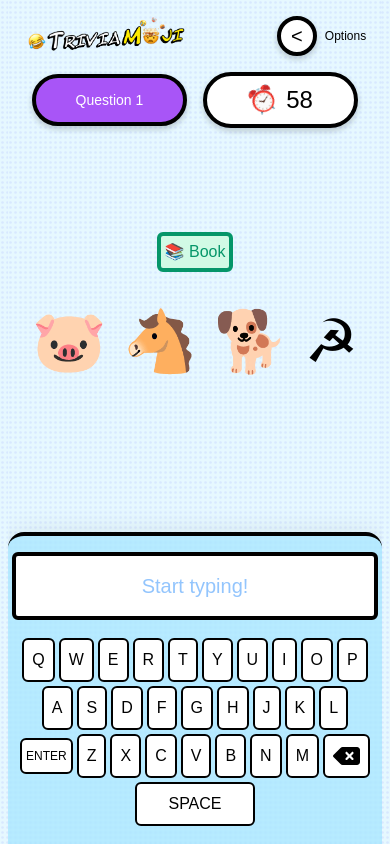
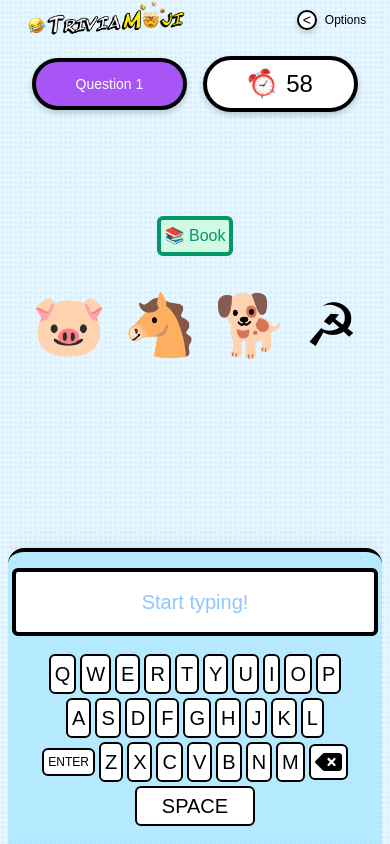
Before and after one commit to eliotrhys/emojiroyale, a Next.js app: page /game in a window 390 px wide. Built offline with nearby package versions, Linux system fonts and the light colour scheme; a web font is replaced by a local one.

Commit message:
full width calc

```diff
--- a/components/CongratulationsScreen.tsx
+++ b/components/CongratulationsScreen.tsx
@@ -36,7 +36,7 @@ export default function CongratulationsScreen(props: CongratulationsScreenProps)
   }
 
   return (
-    <div className="min-h-[calc(100vh-56px)] min-w-screen text-center relative">
+    <div className="min-h-[calc(100vh-40px)] lg:min-h-[calc(100vh-56px)] min-w-screen text-center relative">
       <div className="container mx-auto px-4 h-full">
         <div className="grid h-full">
 
--- a/components/GameForm.tsx
+++ b/components/GameForm.tsx
@@ -25,6 +25,7 @@ export default function GameForm() {
   // Initialisation
   const [questionIndex, setQuestionIndex] = useState(0);
   const [isMenuOpen, setIsMenuOpen] = useState(false);
+  const [windowHeight, setWindowHeight] = useState(0);
 
   // Question details
   const [count, setCount] = useState(0);
@@ -48,6 +49,26 @@ export default function GameForm() {
 
   // Shuffle the questions array and store the shuffled array in state
   const [shuffledQuestions, setShuffledQuestions] = useState<Question[]>([]);
+
+  useEffect(() => {
+    if (typeof window !== 'undefined') {
+      const handleResize = () => {
+        setWindowHeight(window.innerHeight);
+      };
+
+      handleResize();
+
+      window.addEventListener('resize', handleResize);
+
+      return () => {
+        window.removeEventListener('resize', handleResize);
+      };
+    }
+  }, []);
+
+  const divMinHeight = {
+    minHeight: windowHeight,
+  };
 
   // This function shuffles the questions array and starts Intro Countdown
   useEffect(() => {
@@ -168,7 +189,7 @@ export default function GameForm() {
     <div className="bg-smiles overflow-x-hidden">
       <SideMenu isOpen={isMenuOpen} onMenuToggle={handleMenuToggle} onCheckboxChange={handleCheckboxChange} />
 
-      <div className="min-h-screen flex flex-col justify-between">
+      <div className="flex flex-col justify-between" style={divMinHeight}>
         {showCongratulationsScreen ? (
           <>
             <div className="min-h-screen min-w-screen flex flex-col justify-between">
--- a/components/Key.tsx
+++ b/components/Key.tsx
@@ -30,7 +30,7 @@ export default function Key(props: KeyProps){
   return (
     <>
       <button
-        className={`px-2 py-2 mx-0.5 my-0.5 lg:mx-1 lg:my-1 first:ml-0 last:mr-0 bg-white text-black border-2 border-black rounded-md flex items-center justify-center lg:w-auto lg:min-w-[40px] hover:bg-yellow-300 hover:scale-125
+        className={`text-xl px-1 py-1 mx-0.5 my-0.5 lg:mx-1 lg:my-1 first:ml-0 last:mr-0 bg-white text-black border-2 border-black rounded-md flex items-center justify-center lg:w-auto lg:min-w-[40px]
         ${
           props.keyIsActive && props.pressedKey === props.letter || isActive ? "!bg-yellow-300 scale-125" : ""
         }
--- a/components/Navbar.tsx
+++ b/components/Navbar.tsx
@@ -13,7 +13,7 @@ export default function Navbar(props: NavbarProps) {
 
   return (
     <div className="">
-      <div className="px-4 pt-4 flex items-center justify-between">
+      <div className="px-4 pt-0 lg:pt-4 flex items-center justify-between">
         <div>
           <Link href="/">
             <img alt="Horizontal Logo" className="horizontalLogo" src="/images/horizontalLogo.png" />
@@ -21,7 +21,7 @@ export default function Navbar(props: NavbarProps) {
         </div>
           <div>
             <button className="flex items-center" onClick={handleClose}>
-              <div className="border-4 border-black text-black bg-white hover:text-white hover:bg-blue-500 h-10 w-10 p-2 flex items-center justify-center text-xl rounded-full ease-in-out duration-100 mr-2 lift">{"<"}</div>
+              <div className="border-2 lg:border-4 border-black text-black bg-white hover:text-white hover:bg-blue-500 h-5 w-5 lg:h-10 lg:w-10 p-2 flex items-center justify-center text-sm lg:text-xl rounded-full ease-in-out duration-100 mr-2 lift">{"<"}</div>
               <div className="text-xs md:text-sm lg:text-lg">Options</div>
             </button>
           </div>
```
